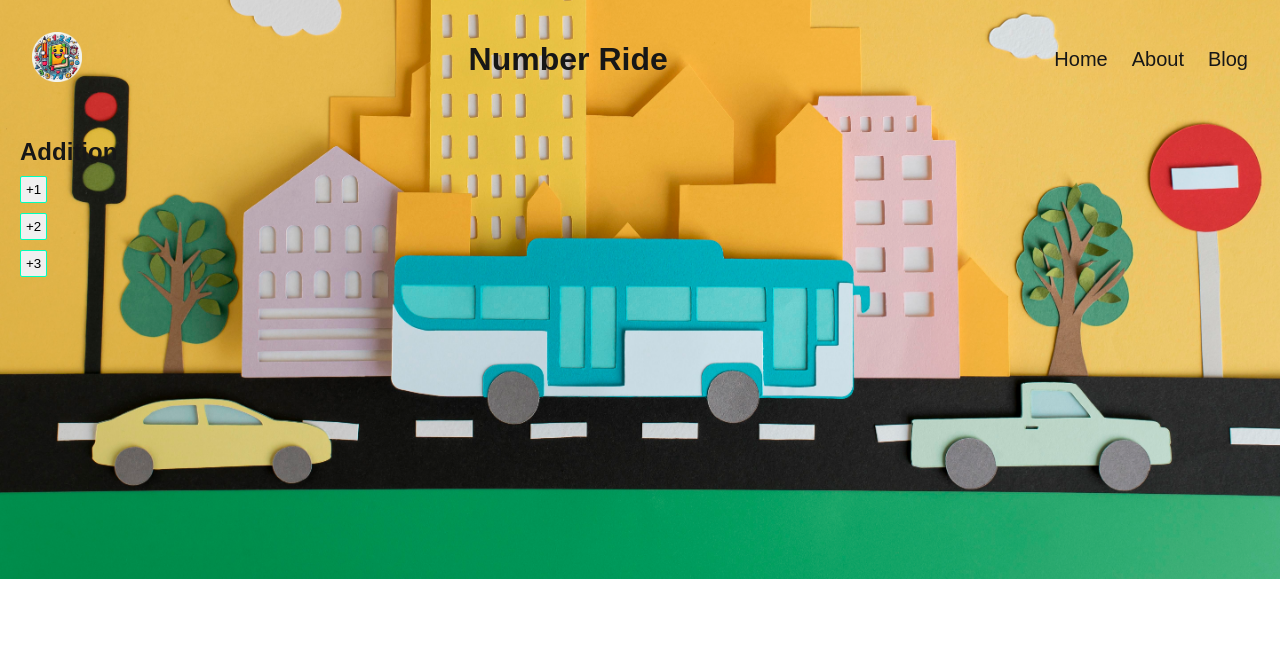
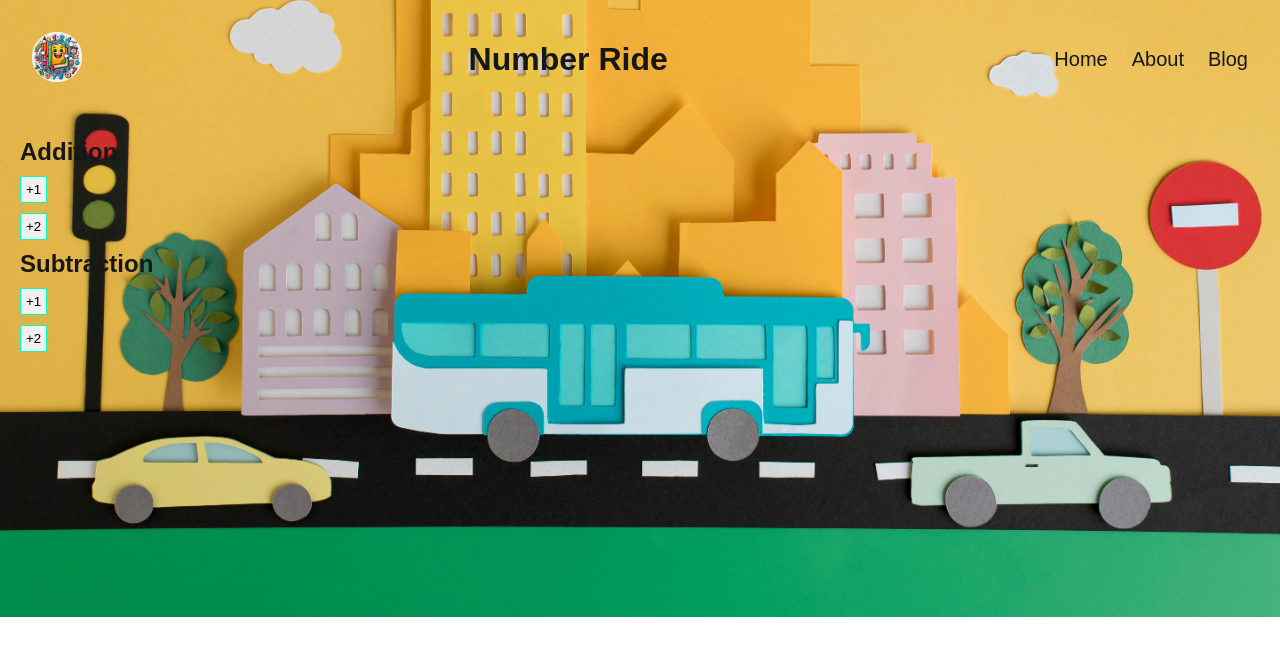
Before and after one commit to jacquelyn-bradshaw/number-ride, a Next.js app: page / in a window 1280 px wide. Shown: the top 656 px of the page. Built offline with nearby package versions, Linux system fonts and the light colour scheme.

Commit message:
logic added to game page to enable it to pick which game component to show

```diff
--- a/app/page.tsx
+++ b/app/page.tsx
@@ -9,7 +9,11 @@ export default function Home() {
         <h2>Addition</h2>
         <GameLink type="addition" amount={1} text="+1" />
         <GameLink type="addition" amount={2} text="+2" />
-        <GameLink type="addition" amount={3} text="+3" />
+      </div>
+      <div>
+        <h2>Subtraction</h2>
+        <GameLink type="subtraction" amount={1} text="+1" />
+        <GameLink type="subtraction" amount={2} text="+2" />
       </div>
     </main>
   );
```
Also changed, not shown: app/game/page.tsx (+10 -1 lines).
